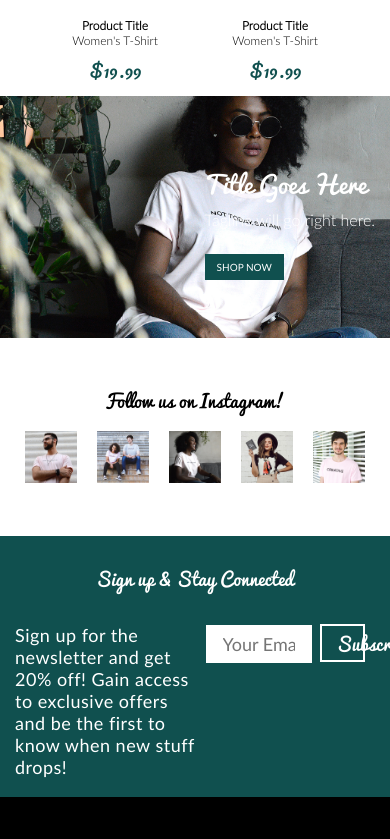
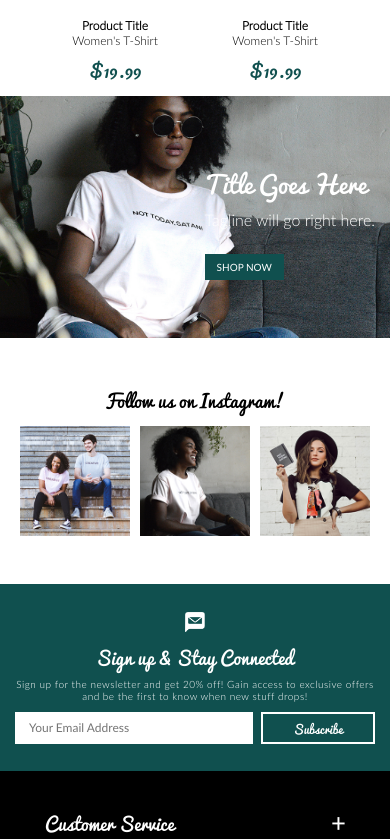
Before and after one commit to Klikz-US/DYODE, a React (Create React App) app: page / in a window 390 px wide. Shown: the part 1150-1989 px from the top of the page. Built offline with nearby package versions, Linux system fonts and the light colour scheme.

Commit message:
css tweaks

```diff
--- a/src/App.css
+++ b/src/App.css
@@ -186,6 +186,7 @@ input,
 	border: none;
 	font-size: 16px;
 	cursor: pointer;
+	outline: none;
 }
 
 @media only screen and (max-width: 497px) {
@@ -350,6 +351,7 @@ h6 {
 }
 
 .menu-item a {
+	font-size: 20px;
 	text-decoration: none;
 	transition: border-bottom 0.5s;
 }
@@ -552,6 +554,13 @@ h6 {
 	height: 15px;
 }
 
+@media only screen and (max-width: 497px) {
+	.hero .slick-dots li button {
+		width: 8px;
+		height: 8px;
+	}
+}
+
 .hero .slick-dots li.slick-active button {
 	background: rgba(255, 255, 255, 1);
 }
@@ -593,6 +602,7 @@ h6 {
 	position: relative;
 	max-height: 100%;
 	overflow: hidden;
+	cursor: pointer;
 }
 
 .category-image {
@@ -619,6 +629,10 @@ h6 {
 
 .product-carousel-inner {
 	padding: 20px;
+}
+
+.product-image {
+	cursor: pointer;
 }
 
 .product-carousel .slick-next:before {
@@ -669,18 +683,34 @@ h6 {
 	padding-bottom: 40px;
 }
 
-.instagram-wrapper {
-	display: grid;
-	grid-template-columns: 20% 20% 20% 20% 20%;
-}
-
 .instagram-inner {
 	padding: 10px;
 }
 
+.slick-slide,
+.slick-slide * {
+	outline: none;
+}
+
+@media only screen and (max-width: 767px) {
+	.instagram-inner {
+		padding: 5px;
+	}
+}
+
 .newsletter {
-	padding-top: 5%;
-	padding-bottom: 5%;
+	padding-top: 3%;
+	padding-bottom: 4%;
+}
+
+.newsletter .wrapper {
+	-webkit-flex-wrap: wrap;
+	-ms-flex-wrap: wrap;
+	flex-wrap: wrap;
+}
+
+.newletter-image {
+	padding: 22px 15px;
 }
 
 .newsletter-text {
@@ -689,6 +719,7 @@ h6 {
 
 .newsletter-text p {
 	margin: 0;
+	margin-bottom: 10px;
 	font-family: Lato-Regular;
 	font-size: 18px;
 	letter-spacing: 0.5px;
@@ -696,25 +727,72 @@ h6 {
 
 .newsletter-form {
 	width: 50%;
-	text-align: center;
+	justify-content: center;
+	display: flex;
+	height: 40px;
 }
 
 .newsletter-email {
 	width: 40%;
-	padding: 6px 15px;
 	background-color: white;
 	outline: none;
 	margin-right: 8px;
-	font-size: 18px;
-	line-height: 18px;
+	font-size: 14px;
+	line-height: 1;
 	border: 2px solid transparent;
 }
 
 .newsletter-submit {
 	width: 25%;
 	border: 2px solid #fff;
-	padding: 8px 15px;
+	padding: 0;
 	font-family: Pacifico;
 	font-size: 18px;
 	line-height: 1;
 }
+
+@media only screen and (max-width: 767px) {
+	.newsletter {
+		padding-top: 7%;
+		padding-bottom: 7%;
+	}
+
+	.newsletter-title {
+		display: block;
+		text-align: center;
+	}
+
+	.newletter-image {
+		padding: 0;
+	}
+
+	.newletter-image img {
+		height: 20px;
+	}
+
+	.newsletter-text {
+		width: 100%;
+	}
+
+	.newsletter-form {
+		width: 100%;
+		height: 32px;
+	}
+
+	.newsletter-text p {
+		font-family: Lato-Light;
+		font-size: 10px;
+		letter-spacing: 0.5px;
+		text-align: center;
+	}
+
+	.newsletter-email {
+		width: 65%;
+		font-size: 12px;
+	}
+
+	.newsletter-submit {
+		width: 35%;
+		font-size: 12px;
+	}
+}
--- a/src/sections/call-to-action.js
+++ b/src/sections/call-to-action.js
@@ -10,6 +10,7 @@ export default function SectionCalltoAction() {
 				backgroundImage: "url(" + cta_bg + ")",
 				backgroundSize: "cover",
 				backgroundRepeat: "no-repeat",
+				backgroundPosition: "center",
 			}}
 		>
 			<div className="container cta">
--- a/src/sections/hero.js
+++ b/src/sections/hero.js
@@ -6,8 +6,6 @@ import "slick-carousel/slick/slick-theme.css";
 
 import sliderimage_1 from "../assets/images/Hero_Image_1.jpg";
 import sliderimage_2 from "../assets/images/Hero_Image_2.jpg";
-import sliderimage_3 from "../assets/images/Hero_Image_1.jpg";
-import sliderimage_4 from "../assets/images/Hero_Image_2.jpg";
 
 export default function SectionHero() {
 	const hero_settings = {
@@ -25,7 +23,10 @@ export default function SectionHero() {
 					<div>
 						<div
 							className="hero-slider-wrap"
-							style={{ backgroundImage: "url(" + sliderimage_1 + ")" }}
+							style={{
+								backgroundImage: "url(" + sliderimage_1 + ")",
+								backgroundPosition: "right",
+							}}
 						>
 							<div className="hero-slider-inner container">
 								<h1 className="slider-title color-white">Title Goes Here</h1>
@@ -59,7 +60,10 @@ export default function SectionHero() {
 					<div>
 						<div
 							className="hero-slider-wrap"
-							style={{ backgroundImage: "url(" + sliderimage_1 + ")" }}
+							style={{
+								backgroundImage: "url(" + sliderimage_1 + ")",
+								backgroundPosition: "right",
+							}}
 						>
 							<div className="hero-slider-inner container">
 								<h1 className="slider-title color-white">Title Goes Here</h1>
--- a/src/sections/instagram.js
+++ b/src/sections/instagram.js
@@ -1,4 +1,8 @@
 import React from "react";
+
+import Slider from "react-slick";
+import "slick-carousel/slick/slick.css";
+import "slick-carousel/slick/slick-theme.css";
 
 import insta_img_1 from "../assets/images/Social_1.jpg";
 import insta_img_2 from "../assets/images/Social_2.jpg";
@@ -7,29 +11,131 @@ import insta_img_4 from "../assets/images/Social_4.jpg";
 import insta_img_5 from "../assets/images/Social_5.jpg";
 
 export default function SectionInsta() {
+	const insta_settings = {
+		dots: false,
+		draggable: true,
+		infinite: true,
+		autoplay: true,
+		speed: 500,
+		slidesToShow: 5,
+		responsive: [
+			{
+				breakpoint: 767,
+				settings: {
+					slidesToShow: 3,
+				},
+			},
+		],
+	};
+
 	return (
 		<div className="row">
 			<div className="container instagram">
 				<h2 className="instagram-title color-black text-center">
 					Follow us on Instagram!
 				</h2>
-				<div className="instagram-wrapper">
-					<div className="instagram-inner">
-						<img src={insta_img_1} width="100%" height="auto" alt="Instagram" />
+				<Slider {...insta_settings}>
+					<div>
+						<div className="instagram-inner">
+							<img
+								src={insta_img_1}
+								width="100%"
+								height="auto"
+								alt="Instagram"
+							/>
+						</div>
 					</div>
-					<div className="instagram-inner">
-						<img src={insta_img_2} width="100%" height="auto" alt="Instagram" />
+					<div>
+						<div className="instagram-inner">
+							<img
+								src={insta_img_2}
+								width="100%"
+								height="auto"
+								alt="Instagram"
+							/>
+						</div>
 					</div>
-					<div className="instagram-inner">
-						<img src={insta_img_3} width="100%" height="auto" alt="Instagram" />
+					<div>
+						<div className="instagram-inner">
+							<img
+								src={insta_img_3}
+								width="100%"
+								height="auto"
+								alt="Instagram"
+							/>
+						</div>
 					</div>
-					<div className="instagram-inner">
-						<img src={insta_img_4} width="100%" height="auto" alt="Instagram" />
+					<div>
+						<div className="instagram-inner">
+							<img
+								src={insta_img_4}
+								width="100%"
+								height="auto"
+								alt="Instagram"
+							/>
+						</div>
 					</div>
-					<div className="instagram-inner">
-						<img src={insta_img_5} width="100%" height="auto" alt="Instagram" />
+					<div>
+						<div className="instagram-inner">
+							<img
+								src={insta_img_5}
+								width="100%"
+								height="auto"
+								alt="Instagram"
+							/>
+						</div>
 					</div>
-				</div>
+					<div>
+						<div className="instagram-inner">
+							<img
+								src={insta_img_1}
+								width="100%"
+								height="auto"
+								alt="Instagram"
+							/>
+						</div>
+					</div>
+					<div>
+						<div className="instagram-inner">
+							<img
+								src={insta_img_2}
+								width="100%"
+								height="auto"
+								alt="Instagram"
+							/>
+						</div>
+					</div>
+					<div>
+						<div className="instagram-inner">
+							<img
+								src={insta_img_3}
+								width="100%"
+								height="auto"
+								alt="Instagram"
+							/>
+						</div>
+					</div>
+					<div>
+						<div className="instagram-inner">
+							<img
+								src={insta_img_4}
+								width="100%"
+								height="auto"
+								alt="Instagram"
+							/>
+						</div>
+					</div>
+					<div>
+						<div className="instagram-inner">
+							<img
+								src={insta_img_5}
+								width="100%"
+								height="auto"
+								alt="Instagram"
+							/>
+						</div>
+					</div>
+				</Slider>
 			</div>
 		</div>
 	);
--- a/src/sections/newsletter.js
+++ b/src/sections/newsletter.js
@@ -1,12 +1,17 @@
 import React from "react";
+
+import newsletter_icon from "../assets/icons/envelop.png";
 
 export default function SectionInsta() {
 	return (
 		<div className="row bg-main">
 			<div className="container newsletter">
-				<h2 className="newsletter-title mb-3 color-white text-center">
-					Sign up & Stay Connected
-				</h2>
+				<div className="newsletter-title color-white wrapper f-center">
+					<div className="newletter-image">
+						<img src={newsletter_icon} width="auto" height="36" alt="Email" />
+					</div>
+					<h2>Sign up & Stay Connected</h2>
+				</div>
 				<div className="wrapper">
 					<div className="newsletter-text color-white">
 						<p>
@@ -14,12 +19,13 @@ export default function SectionInsta() {
 							exclusive offers and be the first to know when new stuff drops!
 						</p>
 					</div>
-					<div className="newsletter-form">
+					<form className="newsletter-form" action="/">
 						<input
 							type="email"
 							name="email"
 							placeholder="Your Email Address"
 							className="newsletter-email"
+							required
 						/>
 						<button
 							type="submit"
@@ -28,7 +34,7 @@ export default function SectionInsta() {
 						>
 							Subscribe
 						</button>
-					</div>
+					</form>
 				</div>
 			</div>
 		</div>
```
Also changed, not shown: 1 other file (tests, documents, lock files or other folders).
